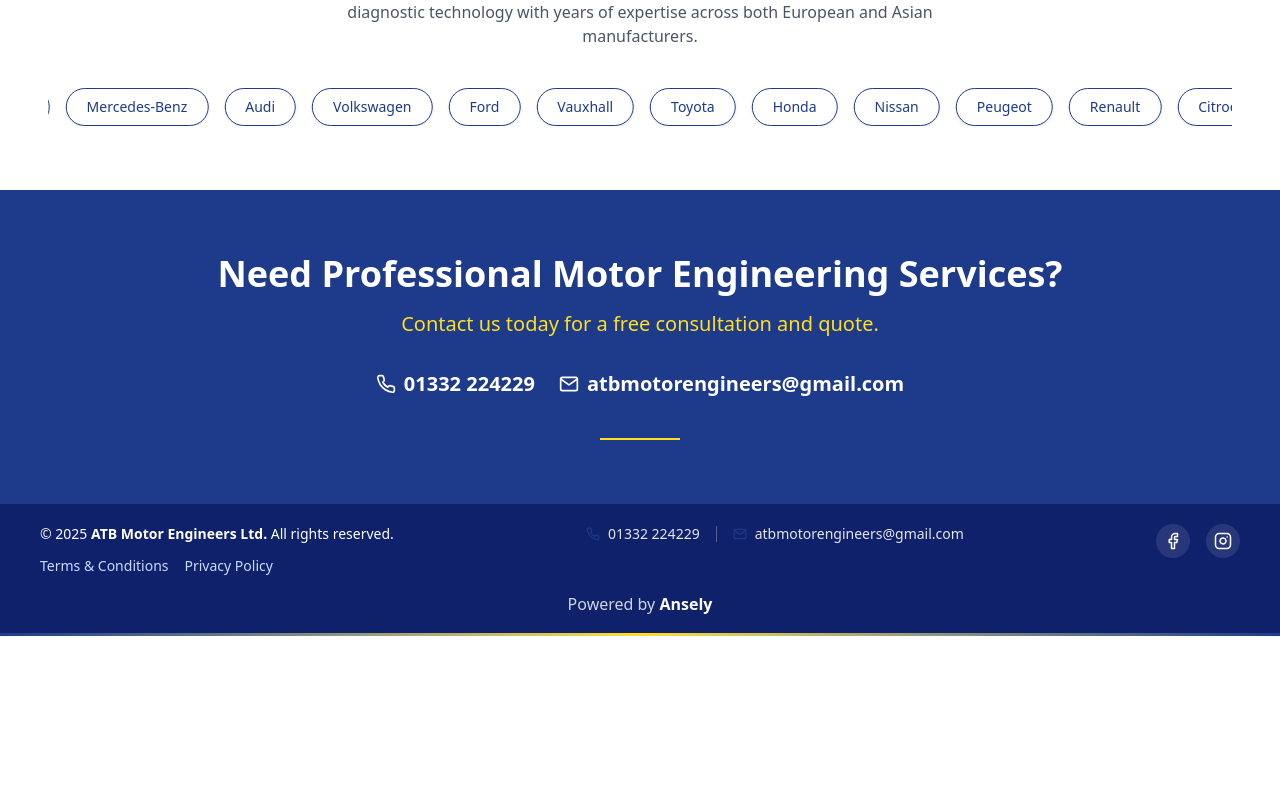
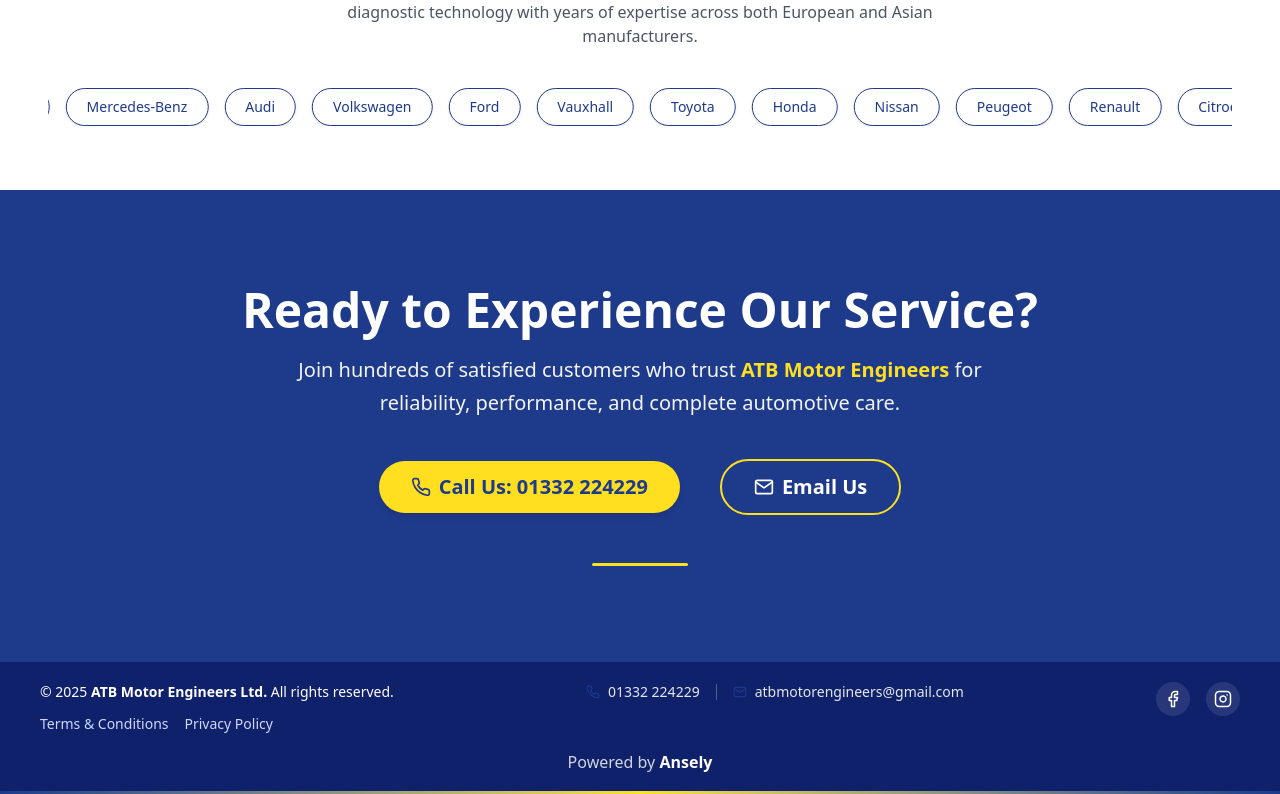
Before and after one commit to shandiru/ATB, a React (Vite) app: page /services in a window 1280 px wide. Shown: the part 1060-1854 px from the top of the page. Before the commit the page ends 1696 px from the top, so only its background shows below. Built offline with nearby package versions, Linux system fonts and the light colour scheme.

Commit message:
fix banner

```diff
--- a/src/Page/Servicepage.jsx
+++ b/src/Page/Servicepage.jsx
@@ -3,7 +3,7 @@
 import VehicleSpecializations from "../components/Service/VehicleSpecializations"
 import ContactCTA from "../components/Service/ContactCTA"
 import ServicesSection from "../components/Service/ServiceSection";
-
+import CallToActionSection from "../components/common/cta"
 function Service() {
   return (
     <>
@@ -11,7 +11,7 @@
       <ServicesSection />
       {/* <OurServicesGrid /> */}
       <VehicleSpecializations />
-      <ContactCTA />
+      <CallToActionSection />
     </>
   );
 }
```
